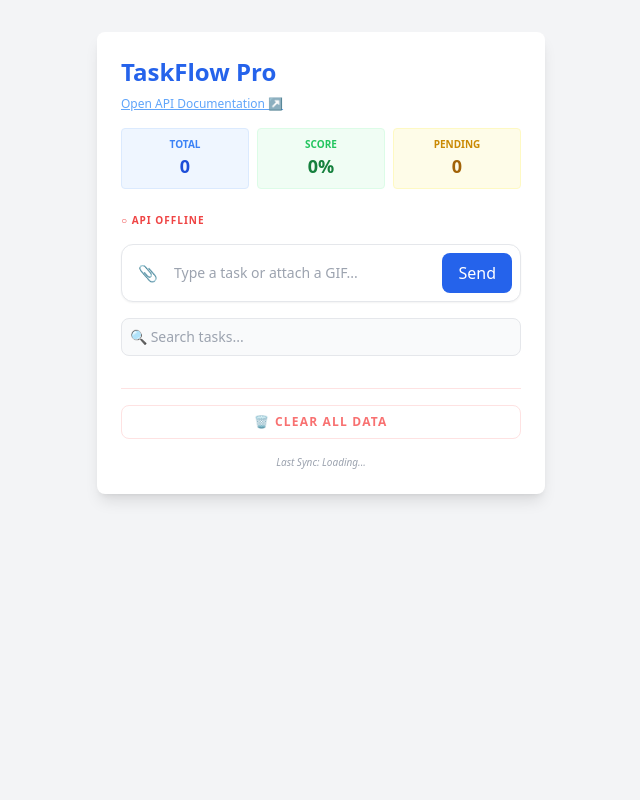
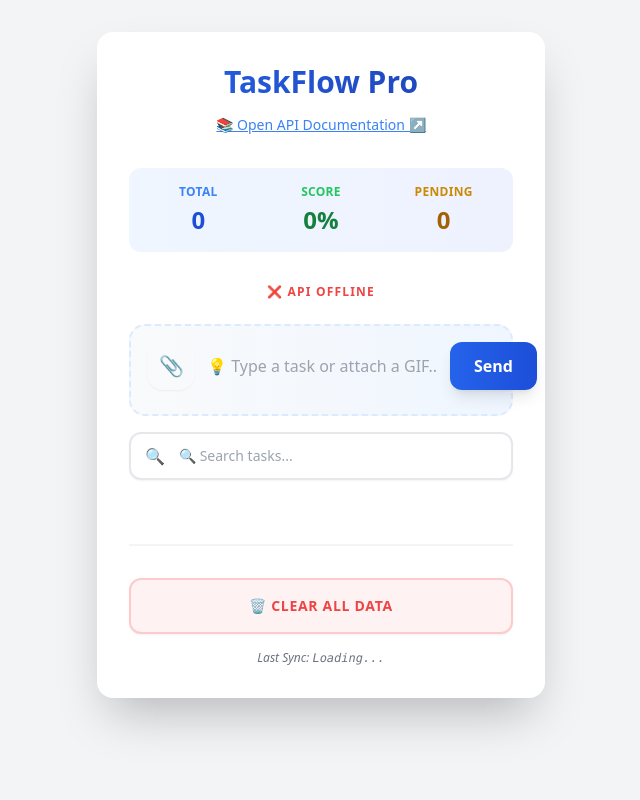
Before and after one commit to Jenkenney-3422/pythonelay, a Python web app: template templates/index.html in a window 1280 px wide. Shown: the whole page, without its empty margins (319-959 px from the left). Run offline with Jinja, Linux system fonts and the light colour scheme; the template is opened without the code that fills it, so the values that code supplies are empty; some libraries are stand-ins or nearby versions.

Commit message:
Optimized experience for mob exp

```diff
--- a/templates/index.html
+++ b/templates/index.html
@@ -5,71 +5,105 @@
     <meta name="viewport" content="width=device-width, initial-scale=1.0">
     <title>TaskFlow Pro Dashboard</title>
     <script src="https://cdn.tailwindcss.com"></script>
+    <style>
+        .spinner {
+            width: 20px;
+            height: 20px;
+            border: 3px solid rgba(255, 255, 255, 0.3);
+            border-radius: 50%;
+            border-top-color: #fff;
+            animation: spin 1s ease-in-out infinite;
+        }
+        @keyframes spin {
+            to { transform: rotate(360deg); }
+        }
+        .btn-loading {
+            pointer-events: none;
+            opacity: 0.7;
+        }
+    </style>
 </head>
 
-<body class="bg-gray-100 p-8">
-   <div id="toast" class="z-50 fixed top-10 right-5 bg-green-600 text-white px-8 py-4 rounded-xl shadow-2xl transform -translate-y-20 opacity-0 transition-all duration-500 ease-out pointer-events-none font-bold">
+<body class="bg-gray-100 p-8 min-h-screen">
+    <!-- Toast Notification - Fixed positioning -->
+    <div id="toast" class="fixed top-4 right-4 z-50 bg-green-600 text-white px-6 py-4 rounded-xl shadow-2xl transform translate-y-0 opacity-0 transition-all duration-500 ease-out pointer-events-none font-semibold max-w-sm">
         ✅ Changes Saved!
     </div>
 
-    <div class="max-w-md mx-auto bg-white p-6 rounded-lg shadow-lg">
-        <h1 class="text-2xl font-bold mb-2 text-blue-600">TaskFlow Pro</h1>
+    <!-- Main Container -->
+    <div class="max-w-md mx-auto bg-white p-8 rounded-2xl shadow-2xl">
+        <!-- Header -->
+        <div class="text-center mb-8">
+            <h1 class="text-3xl font-bold mb-3 bg-gradient-to-r from-blue-600 to-blue-800 bg-clip-text text-transparent">TaskFlow Pro</h1>
+            <a href="#" id="docsLink" target="_blank" class="text-sm text-blue-500 hover:text-blue-700 underline transition-colors">📚 Open API Documentation ↗</a>
+        </div>
 
-        <a href="#" id="docsLink" target="_blank" class="text-xs text-blue-400 hover:text-blue-600 underline mb-4 block">Open API Documentation ↗</a>
-
-        <div id="statsBar" class="grid grid-cols-3 gap-2 mb-6 text-center">
-            <div class="bg-blue-50 p-2 rounded border border-blue-100">
-                <p class="text-[10px] text-blue-500 uppercase font-bold">Total</p>
-                <p id="totalTasks" class="text-lg font-bold text-blue-700">0</p>
+        <!-- Stats Bar -->
+        <div id="statsBar" class="grid grid-cols-3 gap-4 mb-8 p-4 bg-gradient-to-r from-blue-50 to-indigo-50 rounded-xl">
+            <div class="text-center">
+                <p class="text-xs text-blue-500 uppercase font-bold tracking-wide">Total</p>
+                <p id="totalTasks" class="text-2xl font-bold text-blue-700 mt-1">0</p>
             </div>
-            <div class="bg-green-50 p-2 rounded border border-green-100">
-                <p class="text-[10px] text-green-500 uppercase font-bold">Score</p>
-                <p id="completionScore" class="text-lg font-bold text-green-700">0%</p>
+            <div class="text-center">
+                <p class="text-xs text-green-500 uppercase font-bold tracking-wide">Score</p>
+                <p id="completionScore" class="text-2xl font-bold text-green-700 mt-1">0%</p>
             </div>
-            <div class="bg-yellow-50 p-2 rounded border border-yellow-100">
-                <p class="text-[10px] text-yellow-600 uppercase font-bold">Pending</p>
-                <p id="pendingTasks" class="text-lg font-bold text-yellow-700">0</p>
+            <div class="text-center">
+                <p class="text-xs text-yellow-600 uppercase font-bold tracking-wide">Pending</p>
+                <p id="pendingTasks" class="text-2xl font-bold text-yellow-700 mt-1">0</p>
             </div>
         </div>
 
-        <div id="status" class="text-[10px] font-semibold mb-4 text-gray-400 uppercase tracking-widest">Connecting...</div>
+        <!-- Status Indicator -->
+        <div id="status" class="text-xs font-bold mb-6 text-gray-500 uppercase tracking-widest text-center">Connecting...</div>
 
-        <div class="space-y-4 mb-4">
-    <div class="bg-white border rounded-xl p-2 shadow-sm focus-within:ring-2 focus-within:ring-blue-400 transition">
-        <div class="flex items-center gap-2">
-            <input type="file" id="mediaInput" style="display: none;" accept="image/*,video/*,audio/*,gif,.pdf,.doc,.docx">
-
+        <!-- Input Section -->
+        <div class="space-y-4 mb-8">
+            <!-- Task Input with File Attachment -->
+            <div class="bg-gradient-to-r from-gray-50 to-blue-50 border-2 border-dashed border-blue-100 rounded-2xl p-4 hover:shadow-md transition-all focus-within:border-blue-300 focus-within:shadow-lg">
+                <div class="flex items-center gap-3">
+                    <input type="file" id="mediaInput" class="hidden" accept="image/*,video/*,audio/*,gif,.pdf,.doc,.docx">
                     <button onclick="document.getElementById('mediaInput').click()"
-                    class="p-2 text-gray-500 hover:bg-gray-100 rounded-full transition"
+                            class="p-3 text-xl text-gray-500 hover:bg-blue-100 hover:text-blue-600 rounded-2xl transition-all shadow-sm hover:shadow-md w-12 h-12 flex items-center justify-center"
                             title="Attach File or GIF">
                         📎
                     </button>
 
                     <input id="taskInput" type="text"
-                   placeholder="Type a task or attach a GIF..."
-                   class="flex-1 border-none focus:ring-0 text-sm outline-none bg-transparent">
+                           placeholder="💡 Type a task or attach a GIF..."
+                           class="flex-1 border-none focus:ring-0 text-base outline-none bg-transparent py-3">
 
-            <button id="sendBtn" onclick="addTask()" class="flex items-center justify-center gap-2 bg-blue-600 text-white px-4 py-2 rounded-lg">
+                    <button id="sendBtn" onclick="addTask()"
+                            class="flex items-center justify-center gap-2 bg-gradient-to-r from-blue-600 to-blue-700 hover:from-blue-700 hover:to-blue-800 text-white px-6 py-3 rounded-xl shadow-lg hover:shadow-xl transition-all font-semibold">
                         <span id="btnText">Send</span>
-               <div id="loader" class="spinner" style="display: none;"></div>
+                        <div id="loader" class="spinner hidden"></div>
                     </button>
                 </div>
-        <div id="filePreview" class="text-[10px] text-blue-500 font-medium ml-10 mt-1 empty:hidden"></div>
+                <div id="filePreview" class="text-xs text-blue-500 font-medium mt-2 ml-16 opacity-0 transition-opacity"></div>
             </div>
 
+            <!-- Search Input -->
+            <div class="relative">
                 <input id="searchInput" type="text" oninput="fetchTasks()"
                        placeholder="🔍 Search tasks..."
-           class="w-full border p-2 rounded-lg focus:outline-none text-sm bg-gray-50">
+                       class="w-full pl-12 pr-4 py-3 border-2 border-gray-200 rounded-xl focus:outline-none focus:border-blue-400 focus:ring-4 focus:ring-blue-100 bg-white shadow-sm hover:shadow-md transition-all text-sm">
+                <div class="absolute left-4 top-1/2 -translate-y-1/2 text-gray-400 pointer-events-none">🔍</div>
+            </div>
         </div>
 
-        <ul id="taskList" class="space-y-2"></ul>
+        <!-- Task List -->
+        <div class="space-y-3 mb-8 max-h-96 overflow-y-auto">
+            <ul id="taskList"></ul>
+        </div>
 
-        <div class="mt-8 pt-4 border-t border-red-100">
-            <button onclick="clearAllTasks()" class="w-full py-2 text-xs font-bold text-red-400 hover:text-red-600 border border-red-100 hover:border-red-200 rounded-lg transition uppercase tracking-widest">
+        <!-- Footer Actions -->
+        <div class="pt-8 border-t-2 border-gray-100 space-y-4">
+            <button onclick="clearAllTasks()"
+                    class="w-full py-4 px-6 text-sm font-bold text-red-500 hover:text-red-700 bg-red-50 hover:bg-red-100 border-2 border-red-200 hover:border-red-300 rounded-xl transition-all shadow-sm hover:shadow-md uppercase tracking-wider">
                 🗑️ Clear All Data
             </button>
-            <p class="text-[10px] text-center text-gray-400 mt-4 italic">
-               Last Sync: <span id="lastUpdated">Loading...</span>
+            <p class="text-xs text-center text-gray-500 italic">
+                Last Sync: <span id="lastUpdated" class="font-mono">Loading...</span>
             </p>
         </div>
     </div>
@@ -79,45 +113,23 @@
     const API_KEY = "RENDER_REPLACE_API_KEY";
     const API_URL = `${API_BASE_URL}/tasks`;
 
+    // Set docs link
     document.getElementById('docsLink').href = `${API_BASE_URL}/docs`;
 
-    // File selection preview
+    // File preview handler
     document.getElementById('mediaInput').addEventListener('change', function() {
         const file = this.files[0];
         const preview = document.getElementById('filePreview');
-        preview.innerText = file ? `📄 Attached: ${file.name}` : "";
+        if (file) {
+            preview.textContent = `📄 Attached: ${file.name}`;
+            preview.classList.remove('opacity-0');
+        } else {
+            preview.textContent = '';
+            preview.classList.add('opacity-0');
+        }
     });
 
-    // snipper animation style
-    // 1. Create the element first
-const style = document.createElement('style');
-
-// 2. Put the CSS inside it
-style.innerHTML = `
-    .spinner {
-        width: 20px;
-        height: 20px;
-        border: 3px solid rgba(255, 255, 255, 0.3);
-        border-radius: 50%;
-        border-top-color: #fff;
-        animation: spin 1s ease-in-out infinite;
-        display: none;
-    }
-
-    @keyframes spin {
-        to { transform: rotate(360deg); }
-    }
-
-    .btn-loading {
-        pointer-events: none;
-        opacity: 0.7;
-    }
-`;
-
-// 3. FINALLY, add it to the head
-document.head.appendChild(style);
-
-    // 1. THE CHEF: Helper to render each task card
+    // Task rendering function
     function renderTask(task) {
         let mediaHtml = "";
         const url = task.media_url;
@@ -126,111 +138,104 @@ document.head.appendChild(style);
             const ext = url.split('.').pop().toLowerCase();
             let playerHtml = "";
 
-        // 1. Generate the specific player/preview
             if (['mp4', 'webm', 'ogg', 'mov'].includes(ext)) {
-    playerHtml = `
-        <video controls class="rounded-lg w-full max-h-64 bg-black">
-            <source src="${url}" type="video/mp4">
-        </video>`;
+                playerHtml = `<video controls class="rounded-xl w-full max-h-48 bg-black shadow-md">`;
             } else if (['mp3', 'wav', 'm4a'].includes(ext)) {
-    playerHtml = `
-        <audio controls class="w-full">
-            <source src="${url}" type="audio/mpeg">
-        </audio>`;
+                playerHtml = `<audio controls class="w-full rounded-xl shadow-md">`;
             } else if (ext === 'pdf') {
-    playerHtml = `
-        <div class="p-4 bg-red-50 border border-dashed border-red-200 rounded-lg text-center text-red-600 font-medium">
-            📄 PDF Document
-        </div>`;
+                playerHtml = `<div class="p-4 bg-red-50 border-2 border-dashed border-red-200 rounded-xl text-center text-red-600 font-semibold shadow-sm">📄 PDF Document</div>`;
             } else if (['doc', 'docx'].includes(ext)) {
-    // New block for Word Documents
-    playerHtml = `
-        <div class="p-4 bg-blue-50 border border-dashed border-blue-200 rounded-lg text-center text-blue-700 font-medium">
-            📝 Word Document (.${ext})
-        </div>`;
+                playerHtml = `<div class="p-4 bg-blue-50 border-2 border-dashed border-blue-200 rounded-xl text-center text-blue-700 font-semibold shadow-sm">📝 Word Document (.${ext})</div>`;
             } else {
-    playerHtml = `<img src="${url}" class="rounded-lg max-w-full h-auto border shadow-sm">`;
+                playerHtml = `<img src="${url}" class="rounded-xl max-w-full h-auto border shadow-md" alt="Media">`;
             }
 
-        // 2. Wrap everything in a container with a Download Button
             mediaHtml = `
-            <div class="mt-3 flex flex-col gap-2">
+                <div class="mt-4 p-4 bg-gray-50 rounded-xl border">
                     ${playerHtml}
                     <a href="${url.replace('/upload/', '/upload/fl_attachment/')}"
-                   class="text-xs font-bold text-gray-500 hover:text-blue-600 flex items-center gap-1 transition-colors self-start px-2 py-1 bg-gray-100 rounded">
-                   📥 DOWNLOAD FILE
+                       class="mt-2 inline-block text-xs font-bold text-blue-600 hover:text-blue-800 bg-blue-100 hover:bg-blue-200 px-3 py-1 rounded-full transition-all">
+                        📥 DOWNLOAD
                     </a>
                 </div>`;
         }
 
         return `
-        <li class="bg-white p-4 rounded-xl shadow-sm border border-gray-100 mb-3 flex flex-col">
-            <div class="flex justify-between items-start gap-3">
-                <span class="text-sm font-medium text-gray-800 break-words">${task.text || "Untitled Task"}</span>
-                <button onclick="deleteTask(${task.id})" class="text-gray-300 hover:text-red-500 transition">✕</button>
+            <li class="group bg-gradient-to-r from-white to-gray-50 p-6 rounded-2xl shadow-lg border border-gray-200 hover:shadow-2xl hover:-translate-y-1 transition-all duration-300">
+                <div class="flex justify-between items-start gap-4">
+                    <span class="text-base font-semibold text-gray-800 leading-relaxed break-words flex-1 pr-4 group-hover:text-gray-900">${task.text || "Untitled Task"}</span>
+                    <button onclick="deleteTask(${task.id})"
+                            class="text-gray-400 hover:text-red-500 hover:bg-red-100 p-2 rounded-xl transition-all group-hover:scale-110">
+                        ✕
+                    </button>
                 </div>
                 ${mediaHtml}
             </li>`;
     }
 
-    // 2. THE DELIVERY DRIVER: Fetching tasks from API
+    // Fetch tasks with search
     async function fetchTasks() {
         const statusEl = document.getElementById('status');
         const list = document.getElementById('taskList');
         const searchTerm = document.getElementById('searchInput').value;
 
         try {
-            const res = await fetch(`${API_URL}?Search=${searchTerm}`);
-            if(!res.ok) throw new Error("Connection Failed");
+            statusEl.textContent = "🔄 Loading...";
+            statusEl.className = "text-xs font-bold mb-6 text-blue-500 uppercase tracking-widest text-center";
+
+            const res = await fetch(`${API_URL}?Search=${encodeURIComponent(searchTerm)}`);
+            if (!res.ok) throw new Error("Connection Failed");
 
             const tasks = await res.json();
-            statusEl.innerText = "● API Online";
-            statusEl.className = "text-[10px] font-semibold mb-4 text-green-500 uppercase tracking-widest";
+            statusEl.textContent = "✅ API Online";
+            statusEl.className = "text-xs font-bold mb-6 text-green-600 uppercase tracking-widest text-center";
 
             list.innerHTML = tasks.map(task => renderTask(task)).join('');
             updateStats();
 
         } catch (err) {
-            statusEl.innerText = "○ API Offline";
-            statusEl.className = "text-[10px] font-semibold mb-4 text-red-500 uppercase tracking-widest";
+            statusEl.textContent = "❌ API Offline";
+            statusEl.className = "text-xs font-bold mb-6 text-red-500 uppercase tracking-widest text-center";
+            list.innerHTML = '';
         }
     }
 
-    // 3. UPDATED STATS: Fixed URL to match main.py
+    // Update stats
     async function updateStats() {
         try {
-            const res = await fetch(`${API_URL}/stats`); // This becomes /tasks/stats
+            const res = await fetch(`${API_URL}/stats`);
             const stats = await res.json();
 
-            document.getElementById('totalTasks').innerText = stats.total || 0;
-            document.getElementById('completionScore').innerText = stats.completion_score || "0%";
-            document.getElementById('pendingTasks').innerText = stats.pending || 0;
+            document.getElementById('totalTasks').textContent = stats.total || 0;
+            document.getElementById('completionScore').textContent = stats.completion_score || "0%";
+            document.getElementById('pendingTasks').textContent = stats.pending || 0;
 
-            if(stats.last_updated) {
-                document.getElementById('lastUpdated').innerText = stats.last_updated;
+            if (stats.last_updated) {
+                document.getElementById('lastUpdated').textContent = stats.last_updated;
             }
         } catch (e) {
             console.error("Stats update failed", e);
         }
     }
 
-    // 4. ADD TASK: FormData for Media Uploads
+    // Add new task
     async function addTask() {
         const textInput = document.getElementById('taskInput');
         const mediaInput = document.getElementById('mediaInput');
         const sendBtn = document.getElementById('sendBtn');
         const btnText = document.getElementById('btnText');
         const loader = document.getElementById('loader');
+        const preview = document.getElementById('filePreview');
 
-    if (!textInput.value && !mediaInput.files[0]) return;
+        if (!textInput.value.trim() && !mediaInput.files[0]) return;
 
-    // --- START LOADING ---
+        // Loading state
         sendBtn.classList.add('btn-loading');
-    btnText.style.display = 'none';
-    loader.style.display = 'block';
+        btnText.classList.add('hidden');
+        loader.classList.remove('hidden');
 
         const formData = new FormData();
-    formData.append('text', textInput.value);
+        formData.append('text', textInput.value.trim());
         if (mediaInput.files[0]) {
             formData.append('file', mediaInput.files[0]);
         }
@@ -245,56 +250,80 @@ document.head.appendChild(style);
             if (res.ok) {
                 textInput.value = '';
                 mediaInput.value = '';
-            await fetchTasks(); // Refresh list
+                preview.classList.add('opacity-0');
+                preview.textContent = '';
+                await fetchTasks();
+                showToast();
             }
         } catch (err) {
             console.error("Upload failed", err);
             alert("Upload failed. Try a smaller file!");
         } finally {
-        // --- STOP LOADING ---
             sendBtn.classList.remove('btn-loading');
-        btnText.style.display = 'block';
-        loader.style.display = 'none';
+            btnText.classList.remove('hidden');
+            loader.classList.add('hidden');
         }
     }
 
-    // 5. SYSTEM ACTIONS
+    // Delete task
     async function deleteTask(id) {
-        if(!confirm("Delete this task?")) return;
+        if (!confirm("Delete this task permanently?")) return;
+        try {
             await fetch(`${API_URL}/${id}`, {
                 method: 'DELETE',
                 headers: { 'X-API-KEY': API_KEY }
             });
-        fetchTasks();
+            await fetchTasks();
+        } catch (err) {
+            console.error("Delete failed", err);
+        }
     }
 
+    // Clear all tasks
     async function clearAllTasks() {
-    const password = prompt("Enter Admin Password:");
+        const password = prompt("Enter Admin Password to confirm:");
         if (!password) return;
 
         try {
             const res = await fetch(`${API_BASE_URL}/system/clear_memory`, {
                 method: 'DELETE',
                 headers: {
-                'X-API-KEY': password, // Pass the password from the prompt
+                    'X-API-KEY': password,
                     'Content-Type': 'application/json'
                 }
             });
 
             if (res.ok) {
-            alert("🧹 Database Wiped!");
-            fetchTasks(); // Refresh UI
+                alert("🧹 All data cleared successfully!");
+                await fetchTasks();
             } else {
                 alert("❌ Failed to clear. Check password.");
             }
         } catch (err) {
             console.error("Clear error:", err);
+            alert("❌ Network error. Please try again.");
         }
     }
 
+    // Show toast notification
+    function showToast() {
+        const toast = document.getElementById('toast');
+        toast.classList.remove('opacity-0', 'translate-y-0');
+        toast.classList.add('opacity-100', 'translate-y-0');
+
+        setTimeout(() => {
+            toast.classList.remove('opacity-100', 'translate-y-0');
+            toast.classList.add('opacity-0');
+        }, 3000);
+    }
+
+    // Initialize
     window.onload = () => {
-        document.getElementById('taskInput').addEventListener('keypress', (e) => { if (e.key === 'Enter') addTask(); });
+        document.getElementById('taskInput').addEventListener('keypress', (e) => {
+            if (e.key === 'Enter') addTask();
+        });
         fetchTasks();
+        updateStats();
     };
 </script>
 </body>
```
Lines whose indentation alone changed are shown as unchanged.
